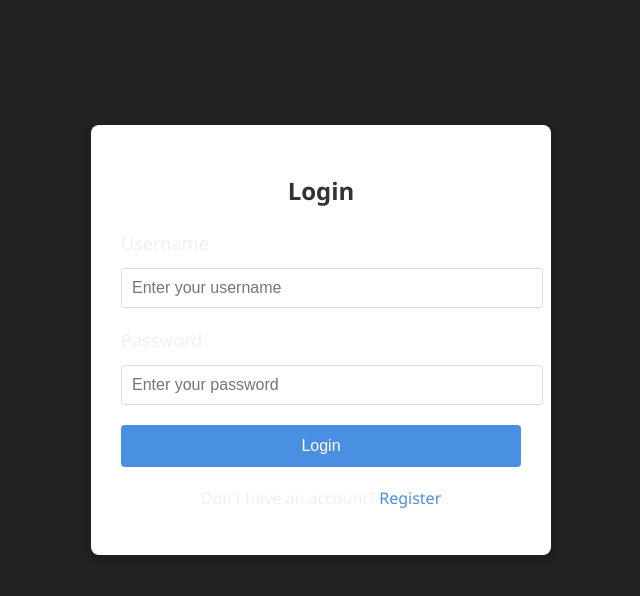
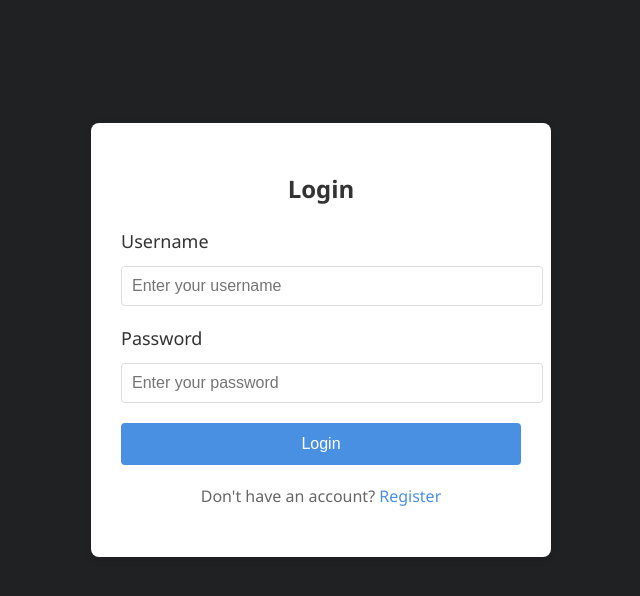
Before and after one commit to LisRosnes/swe-group2-frontend, a React (Create React App) app: page /login in a window 1280 px wide. Shown: the top 596 px of the page, without its empty margins (319-959 px from the left). Built offline with nearby package versions, Linux system fonts and the light colour scheme; no server answers.

Commit message:
styling on login and register page

```diff
--- a/src/components/Login.css
+++ b/src/components/Login.css
@@ -18,6 +18,19 @@
   .login-form h2 {
     text-align: center;
     margin-bottom: 24px;
+    color: #333;
+  }
+
+  .login-form p {
+    text-align: center;
+    margin-bottom: 20px;
+    color: #666;
+  }
+
+  .login-form label {
+    display: block;
+    margin-bottom: 8px;
+    font-weight: 500;
     color: #333;
   }
 
--- a/src/components/ProfilePage.js
+++ b/src/components/ProfilePage.js
@@ -83,8 +83,8 @@ const ProfilePage = () => {
             {profile.gameReviews.map((game) => (
               <div key={game.id} className="game-review-card">
                   <h3>{game.name}</h3>
-                  <p>Rating: {game.rating}</p>
-                  <p>Review: {game.review}</p>
+                  <p><strong>Rating:</strong> {game.rating}</p>
+                  <p><strong>Review:</strong> {game.review}</p>
               </div>
             ))}
           </div>
--- a/src/components/Register.css
+++ b/src/components/Register.css
@@ -18,6 +18,19 @@
   .register-form h1 {
     text-align: center;
     margin-bottom: 24px;
+    color: #333;
+  }
+
+  .register-form p {
+    text-align: center;
+    margin-bottom: 20px;
+    color: #666;
+  }
+
+  .register-form label {
+    display: block;
+    margin-bottom: 8px;
+    font-weight: 500;
     color: #333;
   }
 
```
